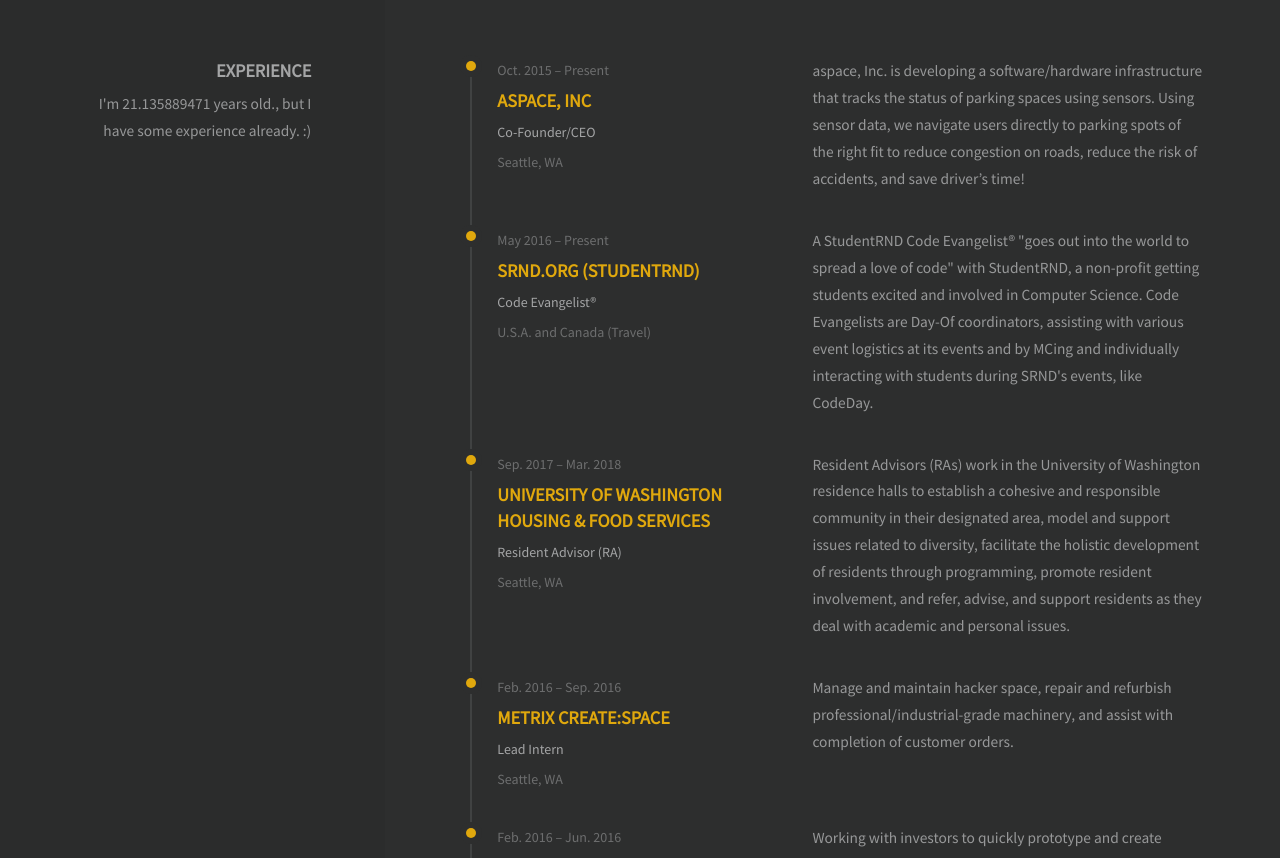
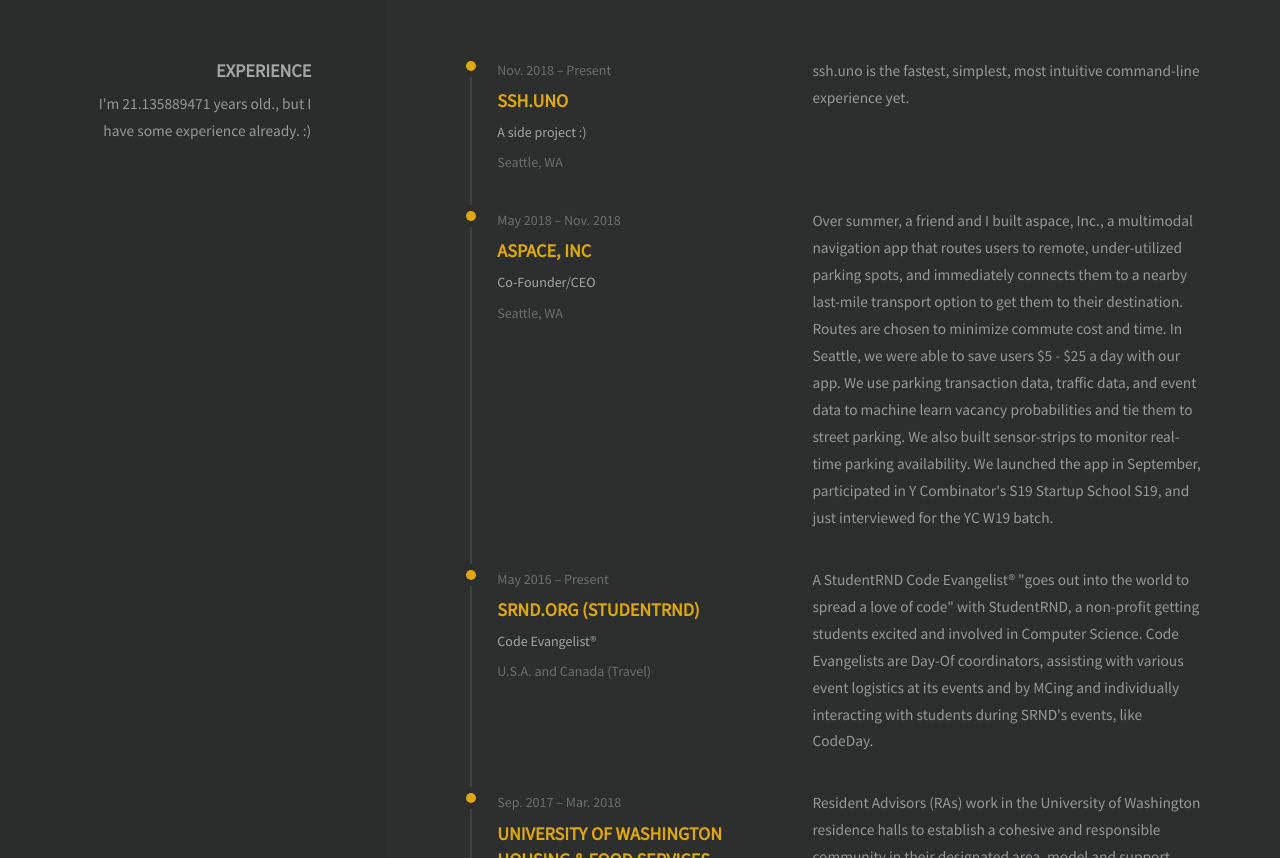
Before and after one commit to f3d0r/fedor-website, a plain HTML site: page index.html in a window 1280 px wide. Shown: the part 2607-3465 px from the top of the page. Drawn offline with Linux system fonts and the light colour scheme; some packages are replaced by stand-ins of ours; no server answers; a script that the page names is missing.

Commit message:
Update experience with aspace, Inc. and ssh.uno

```diff
--- a/index.html
+++ b/index.html
@@ -12,7 +12,7 @@
     <meta name="viewport" content="width=device-width, initial-scale=1, shrink-to-fit=no">
     <meta property="og:title" content="f3d0r">
     <meta property="og:type" content="website">
-    <meta property="og:image" content="http://f3d0r.com/assets/images/header/avatar@2x.jpg">
+    <meta property="og:image" content="https://f3d0r.com/assets/images/header/avatar@2x.jpg">
     <meta property="og:url" content="https://f3d0r.com/">
     <meta property="og:description" content="Hey! I'm Fedor Paretsky. I'm a student at the UW (Seattle, WA) studying Applied Physics and Mathematics. I like working on products/applications that invoke socioeconomic and environmental change. In my free time, I'm a Code Evangelist® at srnd.org, a non-profit that runs events like CodeDay and CodeBreak to increase diversity in the Computer Science industry. I also like to ride/fix road bikes, go cross-country skiing, and code at cafes in Capitol Hill, Seattle, WA.">
     <meta name="google-site-verification" content="Tc9m5gFBQLWMoNeMIp_m_kKnplk2103hVg9Fis-wk5s" />
@@ -38,9 +38,6 @@
 
     <!-- Themes -->
     <link class="theme" rel="stylesheet" href="assets/css/themes.light.css">
-
-    <!-- Woopra -->
-    <!-- <script src="assets/js/woopra.js"></script> -->
 
 </head>
 
@@ -264,7 +261,7 @@
                                         WA.
                                         <br>
                                         <br> I additionally help out with the
-                                        <a href="http://uwblockchain.org">Blockchain Society at UW</a>, a non-profit
+                                        <a href="https://uwblockchain.org">Blockchain Society at UW</a>, a non-profit
                                         student organization connecting students
                                         and industry through collaboration, education, and innovation around blockchain
                                         technology.
@@ -606,13 +603,41 @@
 
                     <div class="o-section__content  t-section__content  u-pb-0">
                         <div class="a-experience-timeline  c-timeline  t-border-color">
+                            <div id="ssh.uno" class="c-timeline__item">
+                                <div class="c-timeline__point  t-timeline__point  t-primary-bg"></div>
+                                <div class="o-content">
+                                    <div class="o-grid">
+                                        <div class="o-grid__col-md-5">
+                                            <div class="c-work__timeframe">
+                                                Nov. 2018 &ndash; Present
+                                            </div>
+                                            <h3 class="c-work__heading">
+                                                <a href="https://ssh.uno/" target="_blank">SSH.UNO</a>
+                                            </h3>
+                                            <h4 class="c-work__title">
+                                                A side project :)
+                                            </h4>
+                                            <div class="c-work__location">
+                                                Seattle, WA
+                                            </div>
+                                        </div>
+                                        <div class="o-grid__col-md-7">
+                                            <p>
+                                                ssh.uno is the fastest, simplest, most intuitive command-line
+                                                experience yet.
+                                            </p>
+                                        </div>
+                                    </div>
+                                </div>
+                            </div>
+
                             <div id="aspace" class="c-timeline__item">
                                 <div class="c-timeline__point  t-timeline__point  t-primary-bg"></div>
                                 <div class="o-content">
                                     <div class="o-grid">
                                         <div class="o-grid__col-md-5">
                                             <div class="c-work__timeframe">
-                                                Oct. 2015 &ndash; Present
+                                                May 2018 &ndash; Nov. 2018
                                             </div>
                                             <h3 class="c-work__heading">
                                                 <a href="https://trya.space/" target="_blank">ASPACE, INC</a>
@@ -626,13 +651,16 @@
                                         </div>
                                         <div class="o-grid__col-md-7">
                                             <p>
-                                                aspace, Inc. is developing a software/hardware infrastructure that
-                                                tracks the status of parking spaces using sensors. Using
-                                                sensor data, we navigate users directly to parking spots of the right
-                                                fit
-                                                to reduce congestion on roads, reduce the risk of accidents, and save
-                                                driver’s
-                                                time!
+                                                Over summer, a friend and I built aspace, Inc., a multimodal navigation
+                                                app that routes users to remote, under-utilized parking spots, and
+                                                immediately connects them to a nearby last-mile transport option to get
+                                                them to their destination. Routes are chosen to minimize commute cost
+                                                and time. In Seattle, we were able to save users $5 - $25 a day with
+                                                our app. We use parking transaction data, traffic data, and event data
+                                                to machine learn vacancy probabilities and tie them to street parking.
+                                                We also built sensor-strips to monitor real-time parking availability.
+                                                We launched the app in September, participated in Y Combinator's S19
+                                                Startup School S19, and just interviewed for the YC W19 batch.
                                             </p>
                                         </div>
                                     </div>
```
